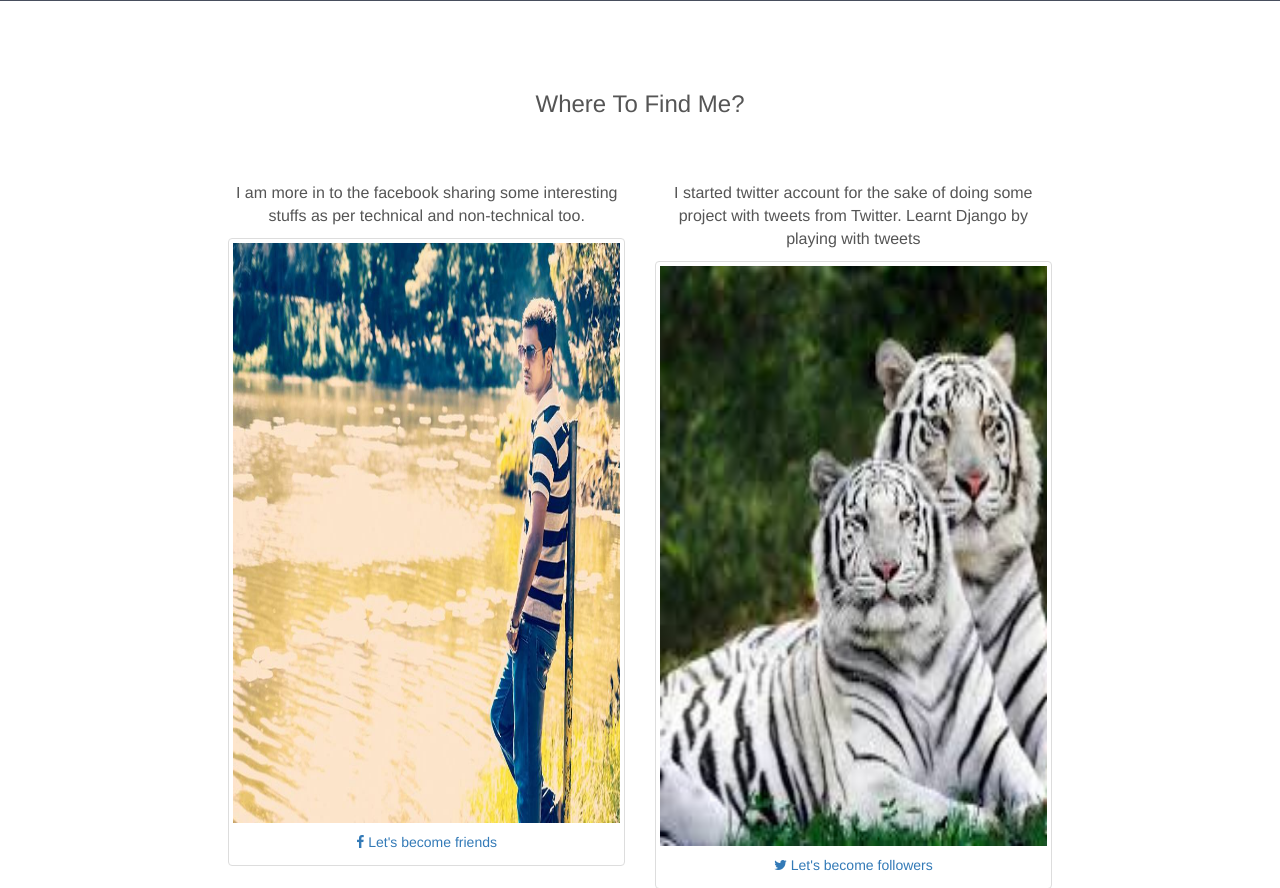
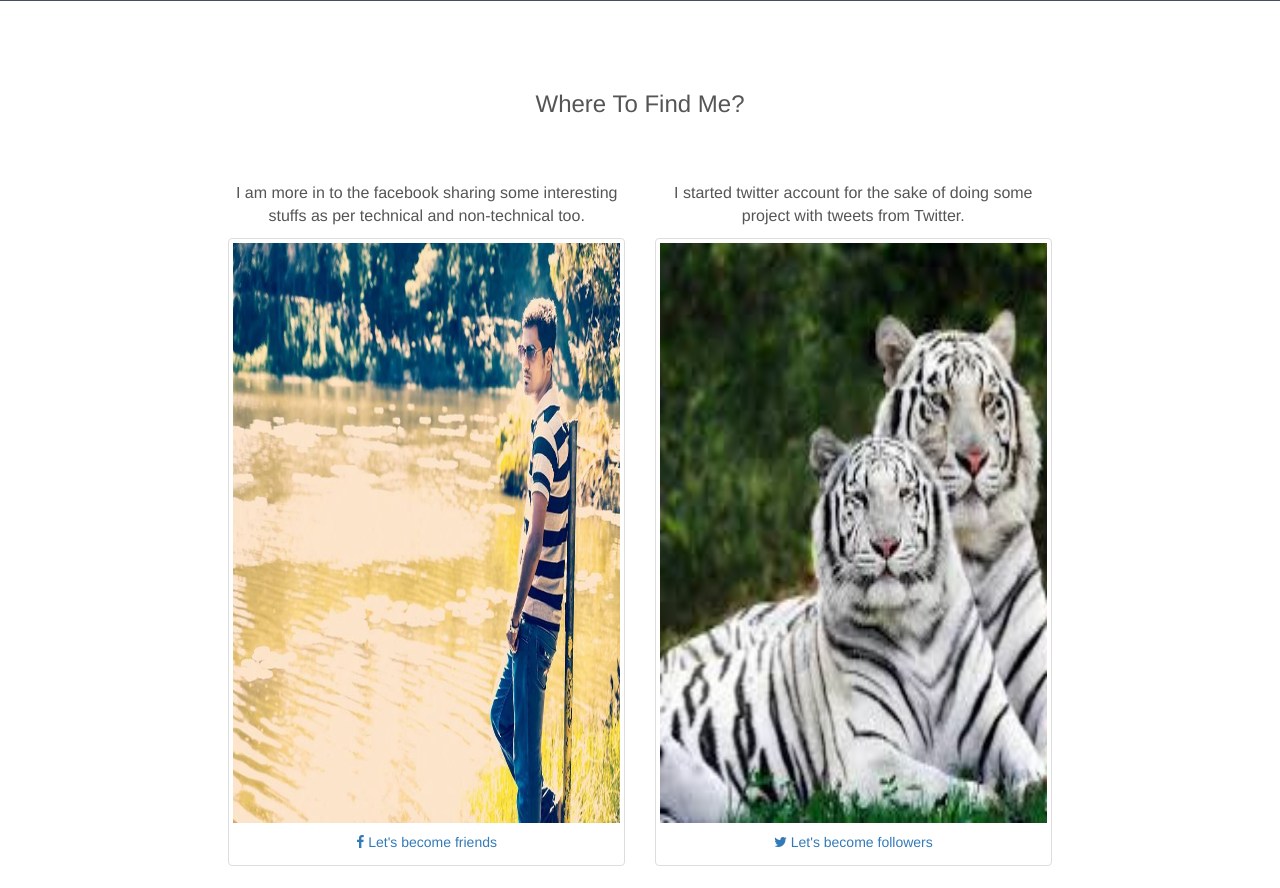
Before and after one commit to SugumarVenkatesan/api_project, a Django app: page / in a window 1280 px wide. Shown: the part 1091-1979 px from the top of the page. After the commit the page ends 1957 px from the top, so only its background shows below. Run offline with Django 3.2, Linux system fonts and the light colour scheme; parts of the project's set-up code (start-up, migrations or seed data) failed here and were passed over; some libraries are stand-ins or nearby versions.

```diff
--- a/templates/homepage.html
+++ b/templates/homepage.html
@@ -1,9 +1,9 @@
+  <meta charset="utf-8">
 <!DOCTYPE html>
 <html lang="en">
 <head>
   <link rel="icon" href="{{STATIC_URL}}images/me.jpg" type="image/jpg">
   <title>Simply Me</title>
-  <meta charset="utf-8">
   <meta name="viewport" content="width=device-width, initial-scale=1">
   <link href="{{STATIC_URL}}css/font-awesome.min.css" rel="stylesheet" type="text/css">
   <link href="{{STATIC_URL}}css/homepage.css" rel="stylesheet" type="text/css">
@@ -65,7 +65,7 @@
             </div>
         </div>
         <div class="col-sm-4">
-           <p>I started twitter account for the sake of doing some project with tweets from Twitter. Learnt Django by playing with tweets</p>
+           <p>I started twitter account for the sake of doing some project with tweets from Twitter.</p>
             <div class="thumbnail">
                 <div class="img-wrapper">
       				<a href="https://www.twitter.com/suguvenk"><img src="{{STATIC_URL}}images/tw_img.png" class="img-responsive margin" alt="Image"></a>
```
